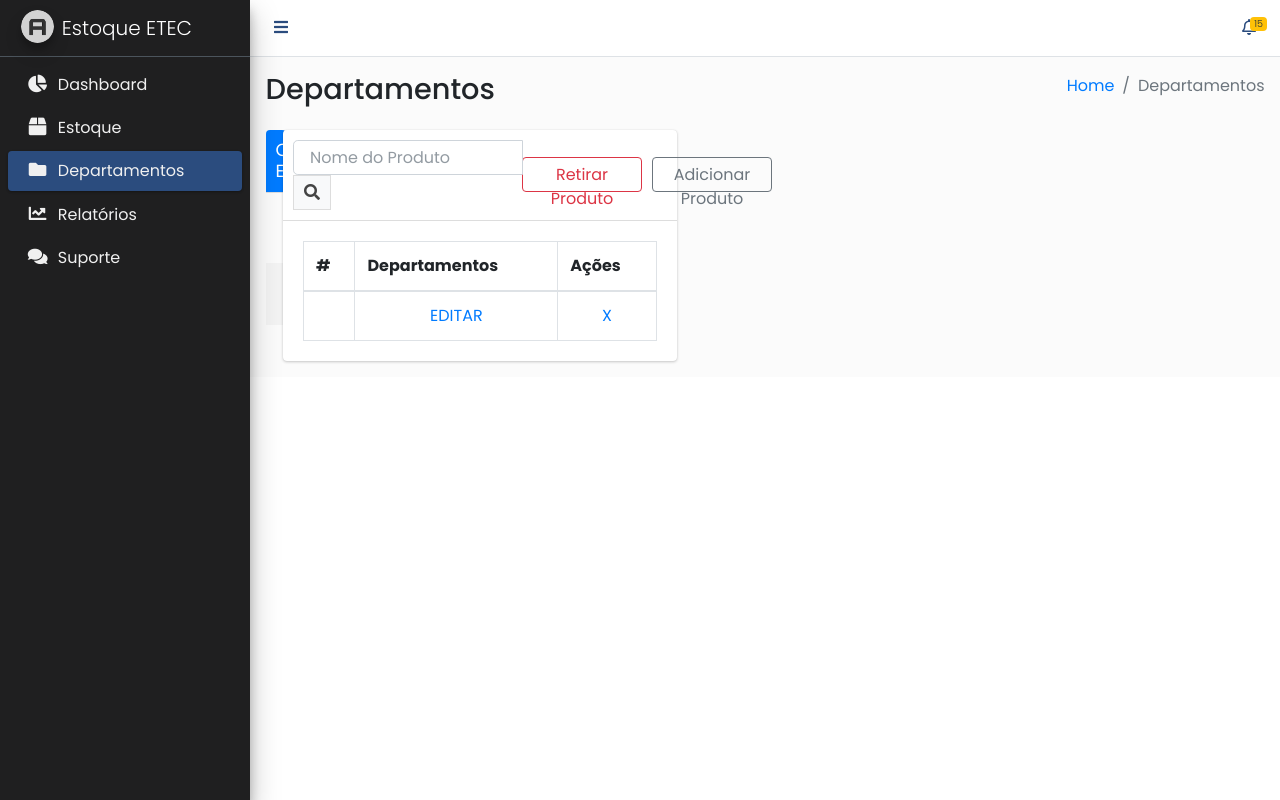
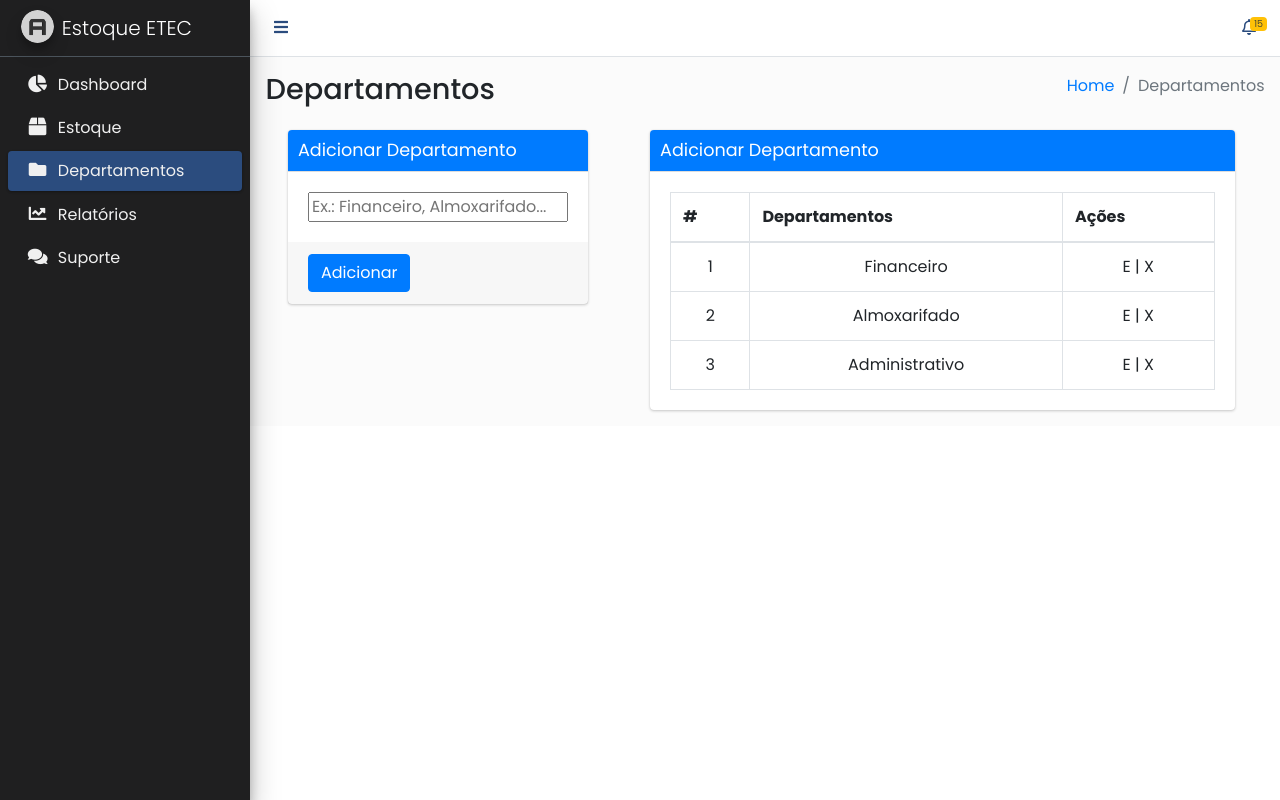
Before and after one commit to dsnneto/control-estoque, a PHP site: page /departamentos.php in a window 1280 px wide. Run offline with PHP 8.4, Linux system fonts and the light colour scheme; data that the repository does not hold is empty; some libraries are stand-ins or nearby versions.

Commit message:
tela departamentos

```diff
--- a/_SQL/bdestoque.sql
+++ b/_SQL/bdestoque.sql
@@ -21,7 +21,7 @@ SET time_zone = "+00:00";
 -- Banco de dados: `bdestoque`
 --
 
-CREATE DATABASE bdestoque;
+-- CREATE DATABASE bdestoque;
 
 -- --------------------------------------------------------
 
--- a/departamentos.php
+++ b/departamentos.php
@@ -35,12 +35,13 @@ require_once './layout/sidebar.php';
       <div class="container-fluid">
         <!-- ADD DEPARTMENTS -->
         <div class="conteudo-departamentos">
-
-          <div class="card card-primary" style="max-width: 30%;">
+          <div class="departamentos-add">
+            <div class="card card-primary">
               <div class="card-header">
-              <h3 class="card-title">Quick Example</h3>
+                <h3 class="card-title">Adicionar Departamento</h3>
               </div>
               <!-- /.card-header -->
+
               <!-- form start -->
               <form>
                 <div class="card-body" id="add-departamento-input">
@@ -56,42 +57,42 @@ require_once './layout/sidebar.php';
               </form>
             </div>
             <!-- /.card -->
+          </div>
+          <!-- ./ departamentos add -->
 
+          <!-- departamentos lista -->
+          <div class="departamentos-lista">
             <div class="col-12">
-            <div class="card" style="max-width: 40%;">
+              <div class="card card-primary">
               <div class="card-header">
-                <div class="search-container">
-                  <div class="input-group">
-                    <input type="search" class="form-control form-control-lg" placeholder="Nome do Produto">
-                    <button type="submit" class="btn btn-lg btn-default">
-                      <i class="fa fa-search"></i>
-                    </button>
-
+                <h3 class="card-title">Adicionar Departamento</h3>
               </div>
-                </div>
-                <div class="button-group">
-                  <button type="button" class="btn btn-outline-danger">Retirar Produto</button>
-                  <button type="button" class="btn btn-outline-secondary">Adicionar Produto</button>
-                </div>
-              </div>
-              <!-- /.card-header -->
                 <div class="card-body">
                   <table id="example2" class="table table-bordered table-hover">
                     <thead>
+
                       <tr>
-                      <th>#</th>
+                        <th text align="center">#</th>
                         <th>Departamentos</th>
-                      <th>Ações</th>
+                        <th text align="center">Ações</th>
 
                       </tr>
                     </thead>
                     <tbody>
-                    <!--<td text align="center"><?= $linha["IDEstoque"]; ?></td>-->
-                    <td text align="center"></td>
-                    <td text align="center"><a href="./editar.php?id=<?= $linha['IDEstoque']; ?>">
-                      EDITAR
-                    </a></td>
-                    <td text align="center" ><a href="./excluir.php?id=<?= $linha['IDEstoque']; ?>">X</td>
+                      <tr>
+                        <td text align="center">1</td>
+                        <td text align="center">Financeiro</td>
+                        <td text align="center">E | X</td>
+                      </tr>
+                      <tr>
+                        <td text align="center">2</td>
+                        <td text align="center">Almoxarifado</td>
+                        <td text align="center">E | X</td>
+                      </tr>
+                      <tr>
+                        <td text align="center">3</td>
+                        <td text align="center">Administrativo</td>
+                        <td text align="center">E | X</td>
                       </tr>
                   </tbody>
                 </table>
@@ -101,6 +102,8 @@ require_once './layout/sidebar.php';
             <!-- /.card -->
           </div>
           <!-- /.col -->
+        </div>
+        <!-- ./ departamentos lista -->
         </div>
         <!-- /. departamentos conteudo -->
         </div>
--- a/style/style.css
+++ b/style/style.css
@@ -150,5 +150,17 @@ body {
 .conteudo-departamentos {
   display: flex;
   gap: 10px;
-  justify-content: space-between;
+  justify-content: space-around;
 }
+
+.departamentos-add {
+  width: 30%;
+}
+
+.departamentos-lista {
+  width: 60%;
+}
+
+.form-departamentos input {
+  width: 100%;
+}
```
Lines whose indentation alone changed are shown as unchanged.
